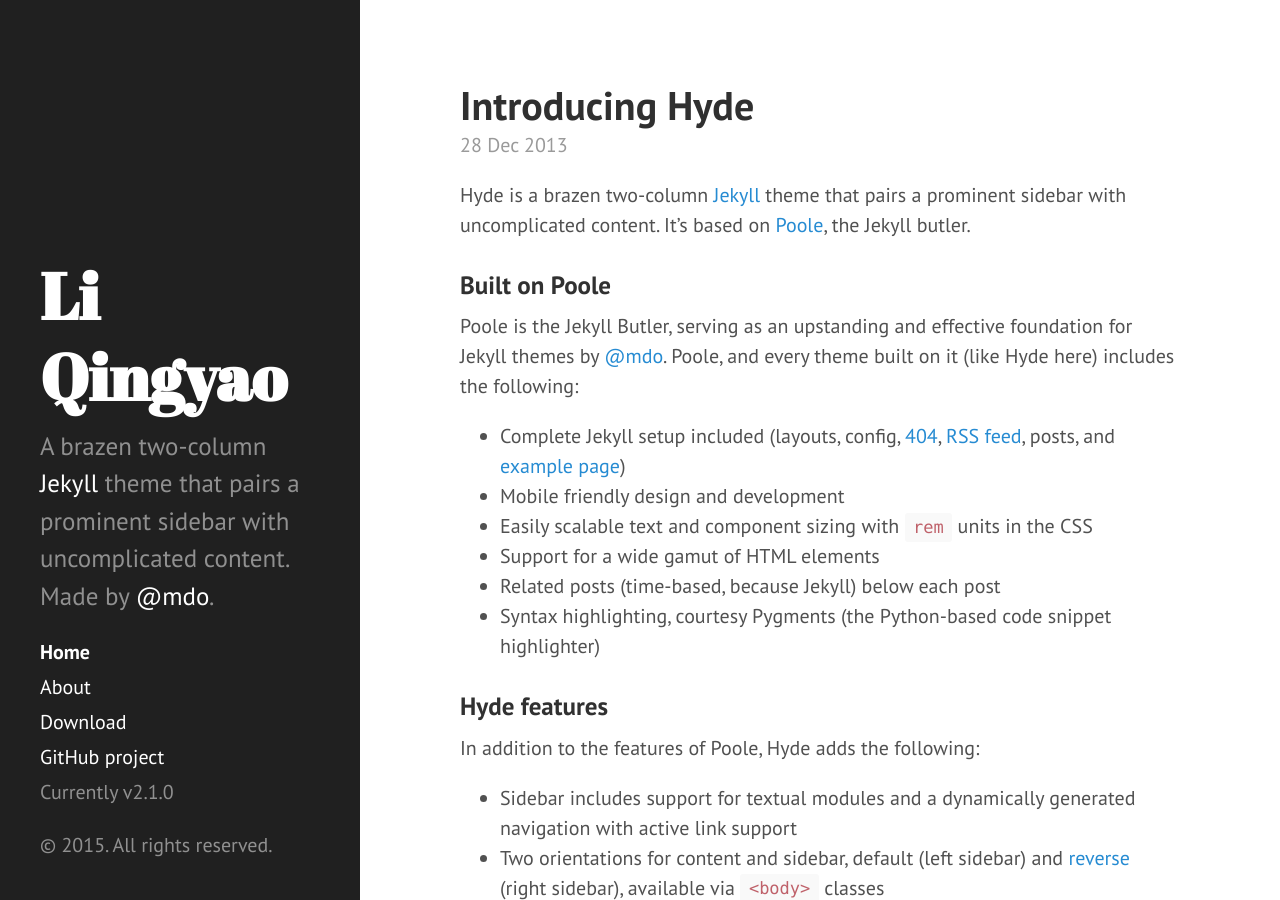
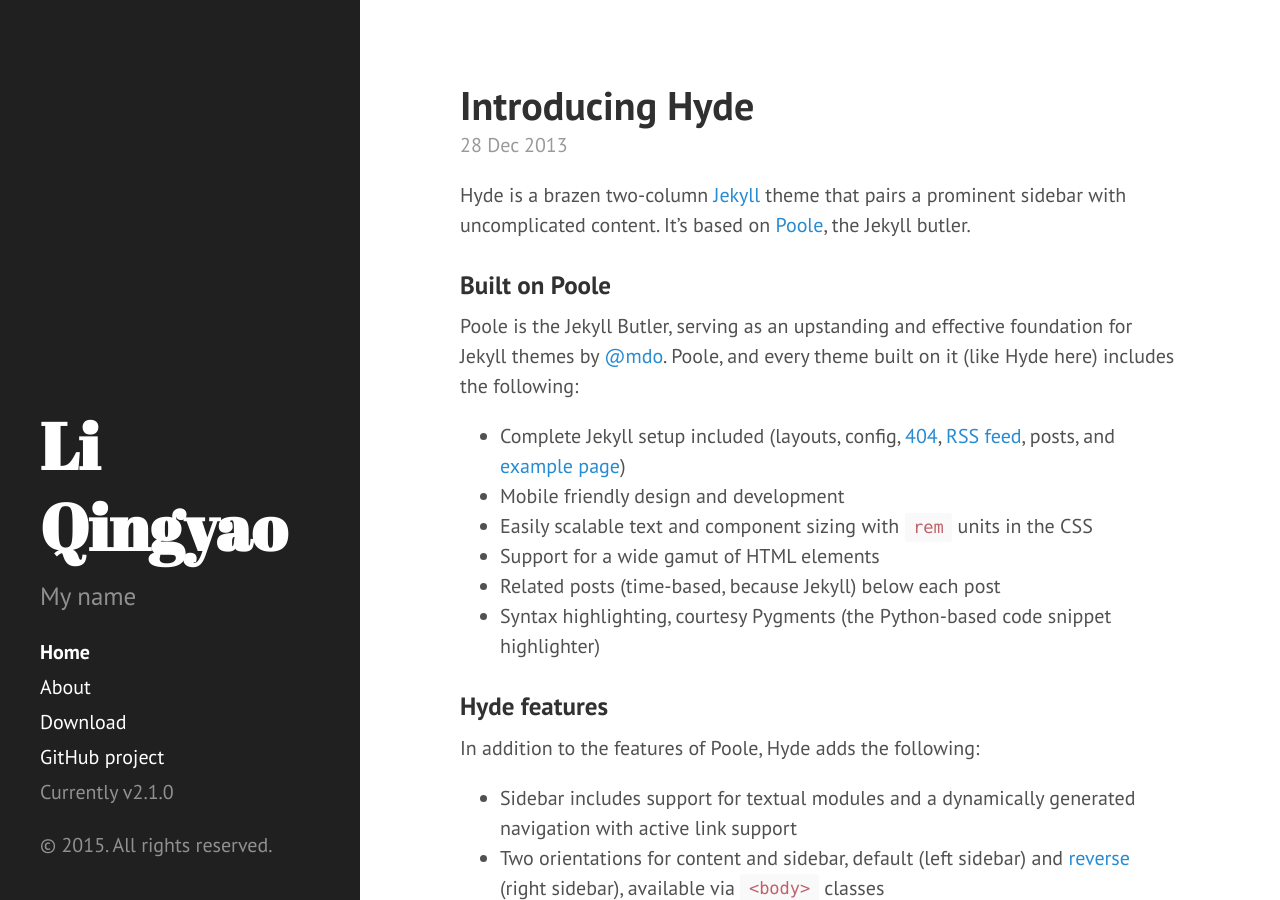
Before and after one commit to liqingyao/life, a Jekyll site: the page built from index.html, in a window 1280 px wide and 900 px high. Built offline with Jekyll 4.4.1, drawn with Linux system fonts in a browser that asks for light colours; Markdown is read by kramdown in place of the engine named in the settings; the list of posts is cut into pages by our own code.

Commit message:
Update profile

```diff
--- a/_config.yml
+++ b/_config.yml
@@ -8,24 +8,25 @@
 
 # Setup
 title:            Li Qingyao
-tagline:          'A Jekyll theme'
-description:      'A brazen two-column <a href="http://jekyllrb.com" target="_blank">Jekyll</a> theme that pairs a prominent sidebar with uncomplicated content. Made by <a href="https://twitter.com/mdo" target="_blank">@mdo</a>.'
+tagline:          'Annie'
+description:      'My name'
 url:              http://life.liqingyao.com
 baseurl:          /
 
 author:
-  name:           'Mark Otto'
-  url:            https://twitter.com/mdo
+name:             'Mark Otto'
+url:              https://twitter.com/mdo
 
 paginate:         5
 
 # Custom vars
 version:          2.1.0
-
-github:
-  repo:           https://github.com/poole/hyde
+github:           https://github.com/liqingyao
+repo:             https://github.com/liqingyao
 
 # PAGINATION
-markdown:         rdiscount
-gems:             [jekyll-paginate]
-paginate_path:    "page:num"
+#markdown:         rdiscount
+#gems:             [jekyll-paginate]
+#gems:             [jekyll-gist]
+#paginate:         5
+#paginate_path:    "page:num"
```
Also changed, not shown: 16 other files.
